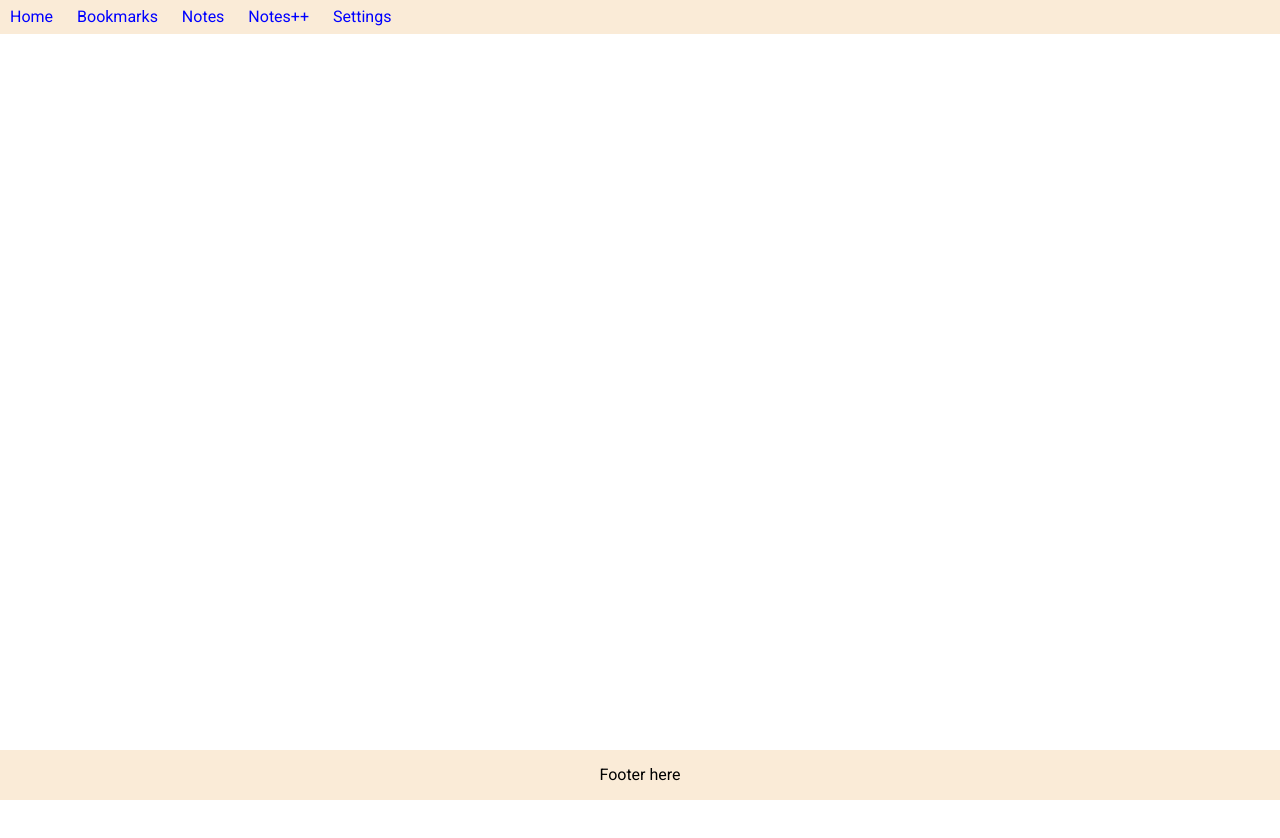
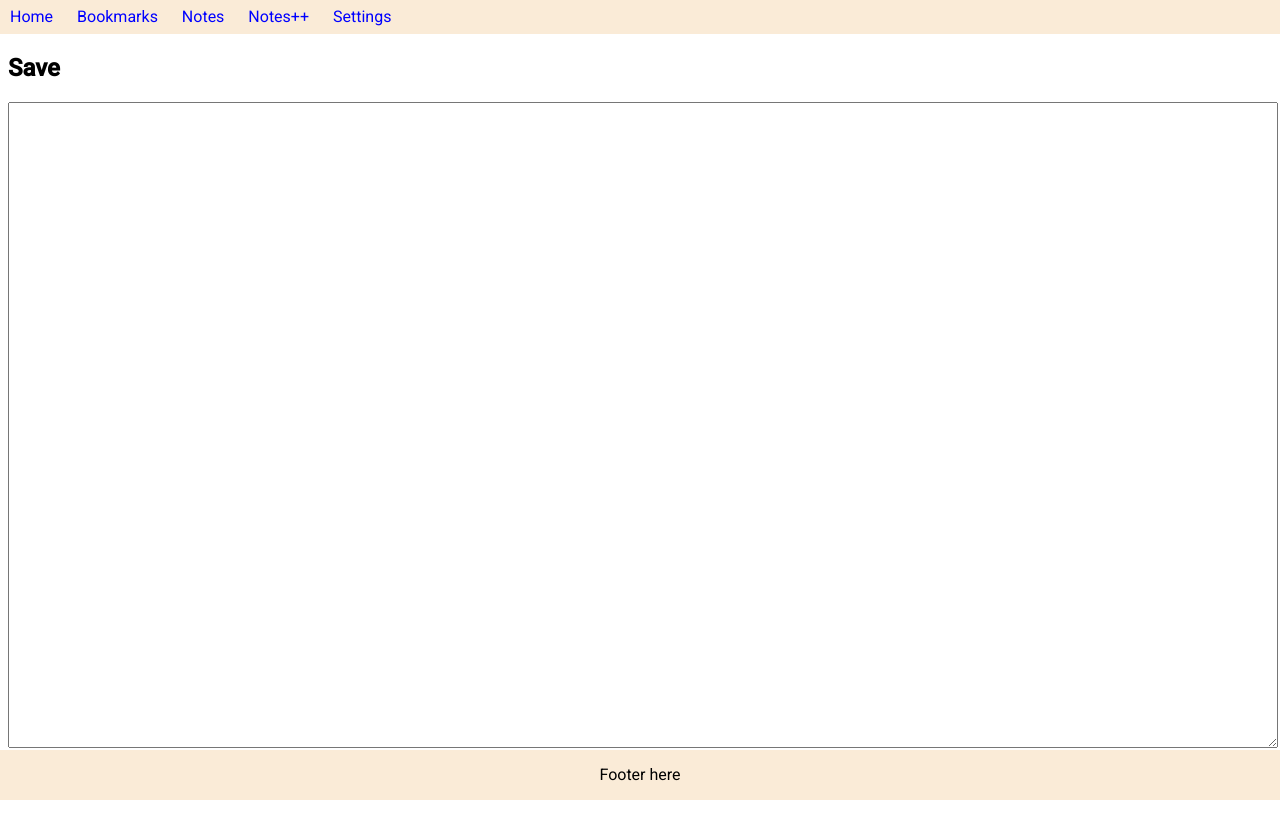
Before and after one commit to luolisave/productivity, an Angular app in the folder frontend-angular/ng19/: page /note/1 in a window 1280 px wide. Before the commit this address led to /. Shown: the top 838 px of the page. Built offline with nearby package versions, Linux system fonts and the light colour scheme; no server answers.

Commit message:
add note page

```diff
--- a/frontend-angular/ng19/src/app/app.routes.ts
+++ b/frontend-angular/ng19/src/app/app.routes.ts
@@ -4,6 +4,7 @@ import { NotesComponent } from './notes/notes.component';
 import { NotesPlusComponent } from './notes-plus/notes-plus.component';
 import { BookmarksComponent } from './bookmarks/bookmarks.component';
 import { SettingsComponent } from './settings/settings.component';
+import { NoteComponent } from './notes/note/note.component';
 
 
 export const routes: Routes = [
@@ -15,7 +16,12 @@ export const routes: Routes = [
   {
     path: 'notes',
     component: NotesComponent,
-    title: 'Notes page',
+    title: 'Notes page - should view list of titles here',
+  },
+  {
+    path: 'note/:key',
+    component: NoteComponent,
+    title: 'Note page - should view/edit a single note here',
   },
   {
     path: 'notes-plus',
--- /dev/null
+++ b/frontend-angular/ng19/src/app/notes/note/note.component.html
@@ -0,0 +1,7 @@
+<h2>{{note?.title}} <span class="save-btn" (click)="save()">Save</span></h2>
+
+<div>
+  <textarea [(ngModel)]="note.content">
+
+  </textarea>
+</div>
--- /dev/null
+++ b/frontend-angular/ng19/src/app/notes/note/note.component.scss
@@ -0,0 +1,7 @@
+:host {
+  textarea {
+    width: 100%;
+    height: 80vh;
+    font-size: large;
+  }
+}
--- /dev/null
+++ b/frontend-angular/ng19/src/app/notes/note/note.component.ts
@@ -0,0 +1,45 @@
+import { Component } from '@angular/core';
+import { Injectable, inject } from '@angular/core';
+import { HttpClient } from '@angular/common/http';
+
+import { NotesService } from '../notes.service';
+import { CommonModule } from '@angular/common';
+import { ActivatedRoute, RouterLink } from '@angular/router';
+import { FormsModule } from '@angular/forms';
+
+@Component({
+  selector: 'app-note',
+  imports: [CommonModule, FormsModule ], // , RouterLink
+  providers: [NotesService, HttpClient],
+  templateUrl: './note.component.html',
+  styleUrl: './note.component.scss'
+})
+export class NoteComponent {
+  private notesService: NotesService;
+  private route: ActivatedRoute;
+  public key: string;
+  public note: any = {};
+  constructor() {
+    this.notesService = inject(NotesService);
+    this.route = inject(ActivatedRoute);
+    this.key = this.route.snapshot.paramMap.get('key') || '';
+    console.log('key = ', this.key);
+  }
+
+  ngOnInit(): void {
+    this.notesService.getNote(this.key).subscribe( (data: any) => {
+      this.note = (data && data.record) ? data.record : '';
+      // this.notes = (data && data.records) ? data.records : [];
+      console.log('this.note = ', this.note);
+    });
+  }
+
+  // save(): void {
+  //   this.notesService.saveNote(this.key, this.note).subscribe( (data: any) => {
+  //     this.note = (data && data.record) ? data.record : '';
+  //     // this.notes = (data && data.records) ? data.records : [];
+  //     console.log('this.note = ', this.note);
+  //   });
+  // }
+
+}
--- a/frontend-angular/ng19/src/app/notes/notes.component.html
+++ b/frontend-angular/ng19/src/app/notes/notes.component.html
@@ -2,6 +2,6 @@
 
 <ol>
   <li *ngFor="let note of notes; let i = index">
-    <a [routerLink]="['/']">{{ note?.record?.title  }}</a>  ---  {{ note?.key  }}
+    <a [routerLink]="['/note', note?.key]">{{ note?.record?.title  }}</a>
   </li>
 </ol>
--- a/frontend-angular/ng19/src/app/notes/notes.service.ts
+++ b/frontend-angular/ng19/src/app/notes/notes.service.ts
@@ -14,4 +14,8 @@ export class NotesService {
   getNotes() {
     return this.httpClient.get("http://localhost:3000/atom/list?type=note");
   }
+
+  getNote(key: string) {
+    return this.httpClient.get("http://localhost:3000/atom?type=note&key="+key);
+  }
 }
```
Also changed, not shown: 1 other file (tests, documents, lock files or other folders).
